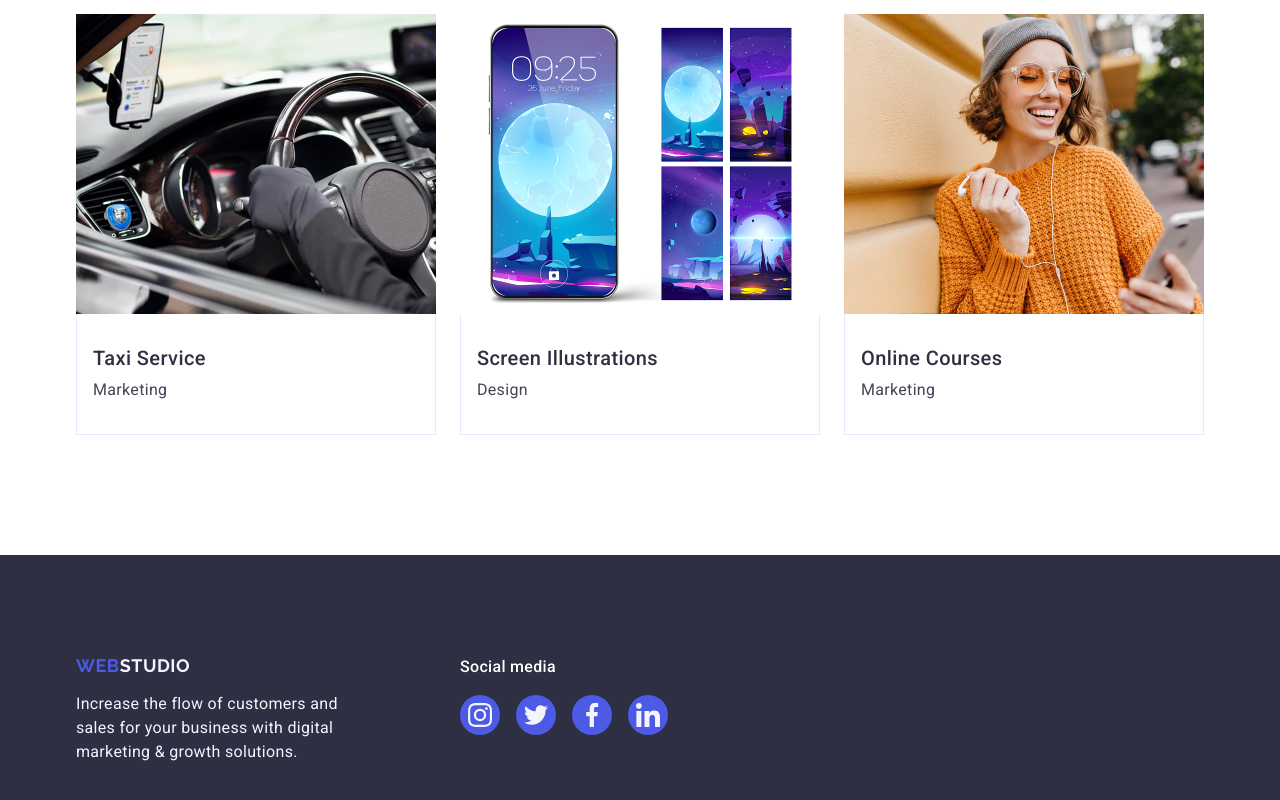
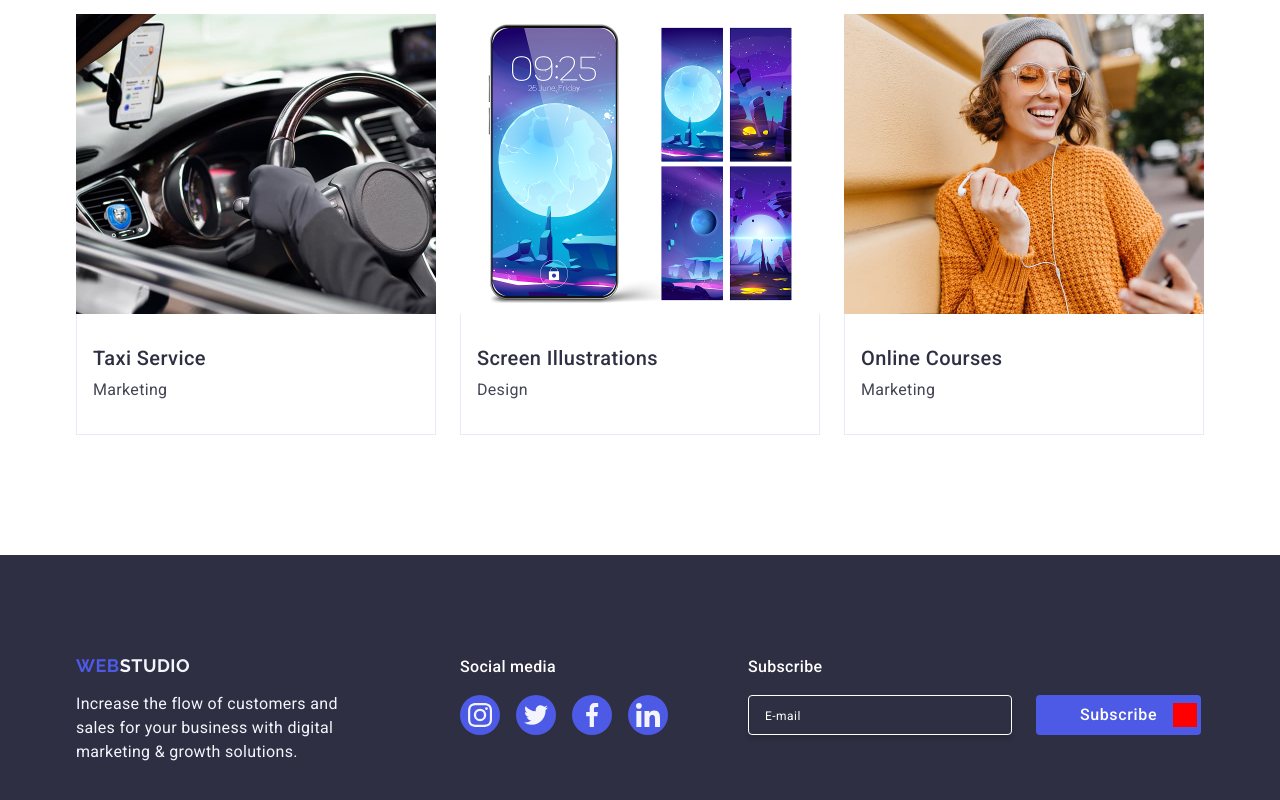
Before and after one commit to Kuchinskiy/goit-hw-05, a plain HTML site: page index.html in a window 1280 px wide. Shown: the part 2604-3404 px from the top of the page. Drawn offline with nearby package versions, Linux system fonts and the light colour scheme.

Commit message:
add input in footer

```diff
--- a/css/styles.css
+++ b/css/styles.css
@@ -215,7 +215,8 @@ input[type="radio"].visually-hidden {
 	margin-bottom: 48px;
 }
 
-.button {
+.button,
+.form-button {
 	height: 56px;
 	min-width: 169px;
 	border-radius: 4px;
@@ -463,9 +464,11 @@ section-title <<-- for #3, #4 sections*/
 
 .social-box {
 	max-width: 208px;
+	margin-right: 80px;
 }
 
-.social-media {
+.social-media,
+.subscribe-text {
 	color: #ffffff;
 	font-size: 16px;
 	font-weight: 500;
@@ -482,3 +485,49 @@ section-title <<-- for #3, #4 sections*/
 .footer .social-link:focus {
 	background-color:  #31d0aa;
 }
+
+.form {
+	display: flex;
+	max-width: 453px;
+}
+
+.form-input {
+	width: 264px;
+	height: 40px;
+	margin-right: 24px;
+	padding: 8px 0 8px 16px;
+	border-radius: 4px;
+	border: 1px solid #ffffff;
+	background-color: transparent;
+	box-shadow: 0 4px 4px 0 rgba(0, 0, 0, 0.15);
+}
+
+.form-input::placeholder {
+	color: #ffffff;
+	font-size: 12px;
+	font-weight: 400;
+	line-height: 2;
+	letter-spacing: 0.04em;
+}
+
+.form-button {
+	height: 40px;
+	min-width: 165px;
+
+	position: relative;
+
+	padding: 8px 24px;
+	box-shadow: none;
+}
+
+.form-button::after {
+	content: '';
+	position: absolute;
+	width: 24px;
+	height: 24px;
+	margin-left: 16px;
+	background-color: red;
+	background-size: cover;
+	/* background-image: url("../images/icons.svg#icon-subscribe-footer"); */
+	/* background-image: url("../images/Camila_sq.jpg"); */
+}
--- a/index.html
+++ b/index.html
@@ -9,7 +9,7 @@
 	<link href="https://fonts.googleapis.com/css2?family=Raleway:wght@700&family=Roboto:wdth,wght@75..100,100..900&display=swap" rel="stylesheet">
 	<link rel="stylesheet" href="https://cdnjs.cloudflare.com/ajax/libs/modern-normalize/3.0.1/modern-normalize.min.css" integrity="sha512-q6WgHqiHlKyOqslT/lgBgodhd03Wp4BEqKeW6nNtlOY4quzyG3VoQKFrieaCeSnuVseNKRGpGeDU3qPmabCANg==" crossorigin="anonymous" referrerpolicy="no-referrer">
 	<link rel="stylesheet" href="./css/styles.css">
-	<title>GOIT-HW-04</title>
+	<title>GOIT-HW-05</title>
 </head>
 
 <body>
@@ -330,6 +330,18 @@
 						</a></li>
 					</ul>
 			</div>
+
+			<div class="form-box">
+				<p class="subscribe-text">Subscribe</p>
+				<form class="form" name="report_form" autocomplete="off">
+					<input class="form-input" type="text" name="email_address" placeholder="E-mail">
+					<button class="form-button" type="submit">Subscribe
+						<!-- <svg class="button-icon">
+							<use href="./images/icons.svg#icon-subscribe-footer"></use>
+						</svg> -->
+					</button>
+				</form>
+			</div>
 		</div>
 	</footer>
 </body>
```
